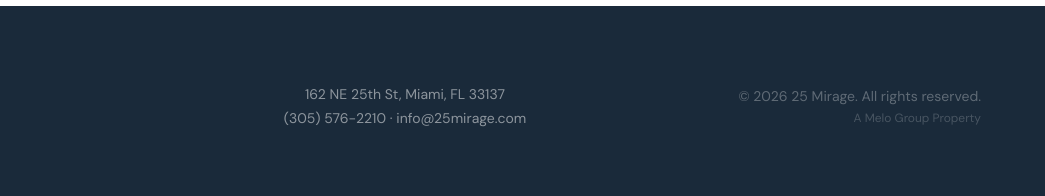
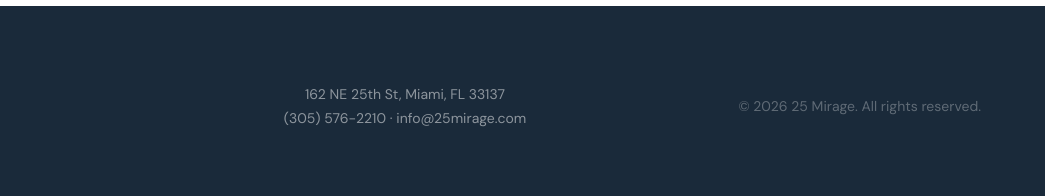
Before and after one commit to crrelabs/melo-25-mirage, a plain HTML site: page index.html in a window 1280 px wide. Shown: the part 9646-9842 px from the top of the page, 235-1280 px from the left. Drawn offline with nearby package versions, Linux system fonts and the light colour scheme.

Commit message:
Remove Melo branding

```diff
--- a/index.html
+++ b/index.html
@@ -725,7 +725,6 @@
                 </div>
                 <div class="md:text-right">
                     <p class="text-white/30 text-sm">&copy; <script>document.write(new Date().getFullYear())</script> 25 Mirage. All rights reserved.</p>
-                    <p class="text-white/20 text-xs mt-1">A <a href="https://melogroup.com" class="hover:text-teal-300 transition-colors">Melo Group</a> Property</p>
                 </div>
             </div>
         </div>
```
